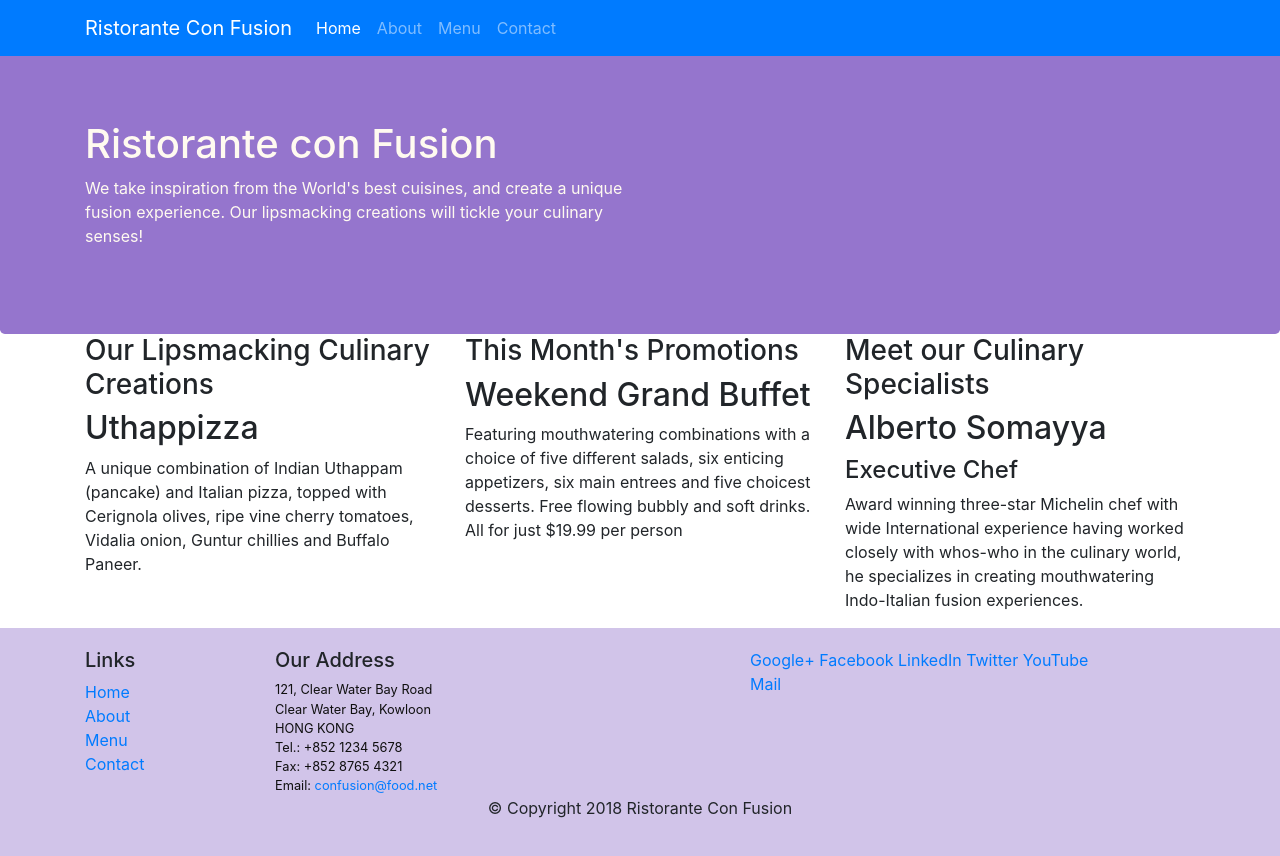
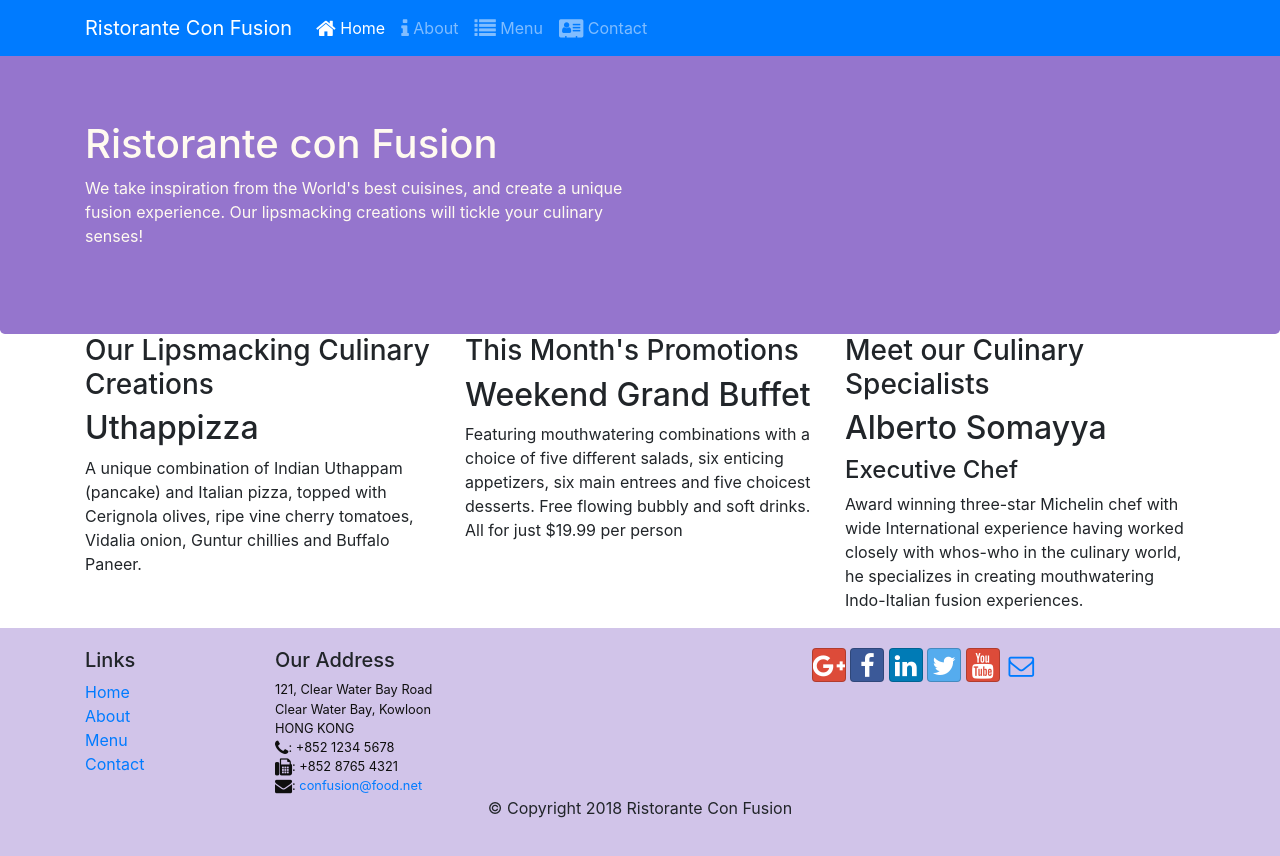
Before and after one commit to khanghtse/reactjs, a website: page index.html in a window 1280 px wide. Drawn offline with nearby package versions, Linux system fonts and the light colour scheme.

Commit message:
Icon Fonts

```diff
--- a/index.html
+++ b/index.html
@@ -9,6 +9,8 @@
     <!-- Bootstrap CSS -->
     <link rel="stylesheet" href="node_modules/bootstrap/dist/css/bootstrap.min.css">
     <link href="css/styles.css" rel="stylesheet">
+    <link rel="stylesheet" href="node_modules/font-awesome/css/font-awesome.min.css">
+    <link rel="stylesheet" href="node_modules/bootstrap-social/bootstrap-social.css">
     <title>Ristorante Con Fusion</title>
 </head>
 
@@ -22,10 +24,15 @@
             <a class="navbar-brand" href="#">Ristorante Con Fusion</a>
             <div class="collapse navbar-collapse" id="Navbar">
                 <ul class="navbar-nav mr-auto">
-                    <li class="nav-item active"><a class="nav-link" href="#">Home</a></li>
-                    <li class="nav-item"><a class="nav-link" href="./aboutus.html">About</a></li>
-                    <li class="nav-item"><a class="nav-link" href="#">Menu</a></li>
-                    <li class="nav-item"><a class="nav-link" href="#">Contact</a></li>
+                    <li class="nav-item active"><a class="nav-link" href="#"><span class="fa fa-home fa-lg"></span>
+                            Home</a></li>
+                    <li class="nav-item"><a class="nav-link" href="./aboutus.html"><span
+                                class="fa fa-info fa-lg"></span> About</a></li>
+                    <li class="nav-item"><a class="nav-link" href="#"><span class="fa fa-list fa-lg"></span> Menu</a>
+                    </li>
+                    <li class="nav-item"><a class="nav-link" href="#"><span class="fa fa-address-card fa-lg"></span>
+                            Contact</a></li>
+
                 </ul>
             </div>
 
@@ -105,19 +112,28 @@
                         121, Clear Water Bay Road<br>
                         Clear Water Bay, Kowloon<br>
                         HONG KONG<br>
-                        Tel.: +852 1234 5678<br>
-                        Fax: +852 8765 4321<br>
-                        Email: <a href="mailto:confusion@food.net">confusion@food.net</a>
+                        <i class="fa fa-phone fa-lg"></i>: +852 1234 5678<br>
+                        <i class="fa fa-fax fa-lg"></i>: +852 8765 4321<br>
+                        <i class="fa fa-envelope fa-lg"></i>:
+                        <a href="mailto:confusion@food.net">confusion@food.net</a>
+
                     </address>
                 </div>
                 <div class="col-12 col-sm-4">
-                    <div class="text-center"></div>
-                    <a href="http://google.com/+">Google+</a>
-                    <a href="http://www.facebook.com/profile.php?id=">Facebook</a>
-                    <a href="http://www.linkedin.com/in/">LinkedIn</a>
-                    <a href="http://twitter.com/">Twitter</a>
-                    <a href="http://youtube.com/">YouTube</a>
-                    <a href="mailto:">Mail</a>
+                    <div class="text-center">
+                        <a class="btn btn-social-icon btn-google" href="http://google.com/+"><i
+                                class="fa fa-google-plus"></i></a>
+                        <a class="btn btn-social-icon btn-facebook" href="http://www.facebook.com/profile.php?id="><i
+                                class="fa fa-facebook"></i></a>
+                        <a class="btn btn-social-icon btn-linkedin" href="http://www.linkedin.com/in/"><i
+                                class="fa fa-linkedin"></i></a>
+                        <a class="btn btn-social-icon btn-twitter" href="http://twitter.com/"><i
+                                class="fa fa-twitter"></i></a>
+                        <a class="btn btn-social-icon btn-google" href="http://youtube.com/"><i
+                                class="fa fa-youtube"></i></a>
+                        <a class="btn btn-social-icon" href="mailto:"><i class="fa fa-envelope-o"></i></a>
+                    </div>
+
                 </div>
             </div>
         </div>
--- a/package.json
+++ b/package.json
@@ -15,6 +15,8 @@
   },
   "dependencies": {
     "bootstrap": "^4.0.0",
+    "bootstrap-social": "^5.1.1",
+    "font-awesome": "^4.7.0",
     "jquery": "^3.3.1",
     "popper.js": "^1.12.9"
   }
```
Also changed, not shown: aboutus.html (+12 -2 lines), 1 other file.
